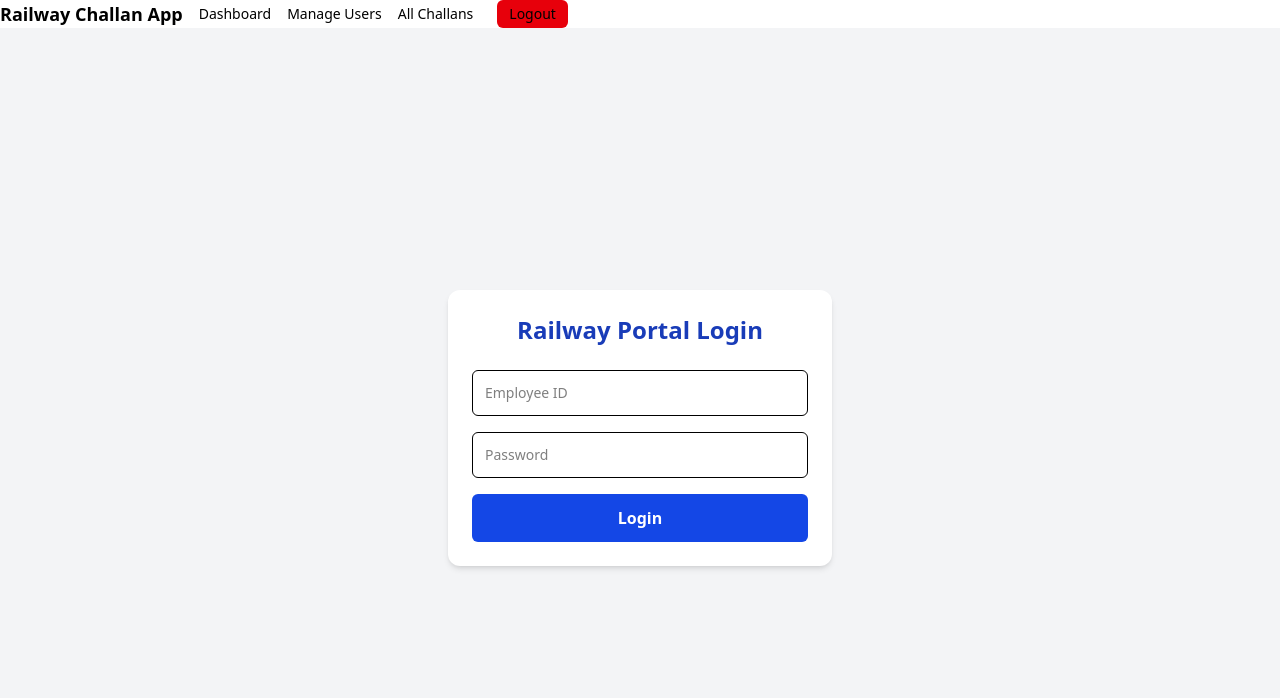
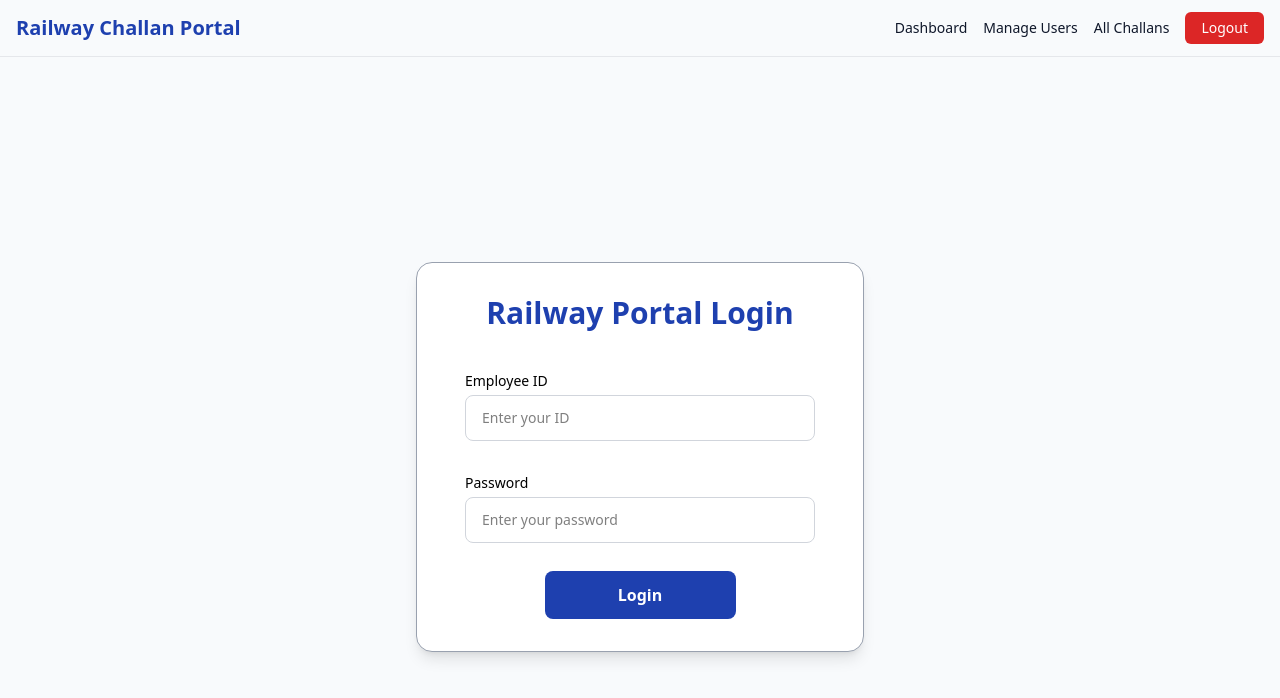
Before and after one commit to ayushhh101/railway-challan-app, a React (Vite) app in the folder railway-challan-frontend/: page /login in a window 1280 px wide. Shown: the top 698 px of the page. Built offline with nearby package versions, Linux system fonts and the light colour scheme; sample sign-in values are in the browser's storage.

Commit message:
navbar, login page, challancard, view challan ui revamp

```diff
--- a/railway-challan-frontend/package.json
+++ b/railway-challan-frontend/package.json
@@ -10,6 +10,7 @@
     "preview": "vite preview"
   },
   "dependencies": {
+    "@heroicons/react": "^2.2.0",
     "@tailwindcss/vite": "^4.1.8",
     "axios": "^1.9.0",
     "dom-to-image": "^2.6.0",
@@ -19,6 +20,7 @@
     "jspdf": "^3.0.1",
     "leaflet": "^1.9.4",
     "leaflet.heat": "^0.2.0",
+    "lucide-react": "^0.515.0",
     "react": "^19.1.0",
     "react-dom": "^19.1.0",
     "react-leaflet": "^5.0.0",
@@ -36,8 +38,8 @@
     "eslint-plugin-react-hooks": "^5.2.0",
     "eslint-plugin-react-refresh": "^0.4.19",
     "globals": "^16.0.0",
-    "postcss": "^8.5.4",
-    "tailwindcss": "^4.1.8",
+    "postcss": "^8.5.5",
+    "tailwindcss": "^4.1.10",
     "vite": "^6.3.5"
   }
 }
--- a/railway-challan-frontend/src/pages/AdminDashboardPage.jsx
+++ b/railway-challan-frontend/src/pages/AdminDashboardPage.jsx
@@ -286,11 +286,11 @@ const AdminDashboardPage = () => {
       </div>
 
       {/* Filtered Results */}
-      {filteredChallans.length === 0 && (
+      {/* {filteredChallans.length === 0 && (
   <div className="bg-white p-6 rounded-xl shadow text-center text-gray-500 text-lg font-medium">
     ❌ No challans found matching the filter criteria. ❌
   </div>
-)}
+)} */}
       {filteredChallans.length > 0 && (
         <>
           <div className="bg-white p-4 shadow rounded-xl">
--- a/railway-challan-frontend/src/pages/LoginPage.jsx
+++ b/railway-challan-frontend/src/pages/LoginPage.jsx
@@ -44,42 +44,53 @@ export default function LoginPage() {
   };
 
   return (
-    <div className="min-h-screen flex flex-col justify-center items-center px-4 bg-gray-100">
-      <div className="bg-white w-full max-w-sm rounded-xl p-6 shadow-md">
-        <h2 className="text-2xl font-bold text-center text-blue-800 mb-6">Railway Portal Login</h2>
+    <div className="min-h-screen bg-[#F8FAFC] flex items-center justify-center px-4 py-8">
+      <div className="bg-white max-w-md w-full rounded-2xl shadow-lg p-8 border border-gray-400">
+        <h2 className="text-3xl font-bold text-center text-[#1E40AF] mb-6">Railway Portal Login</h2>
 
-        <form onSubmit={handleSubmit} className="flex flex-col gap-4">
+        <form onSubmit={handleSubmit} >
+          <div className='p-4'>
+            <label className="block text-sm font-medium text-black mb-1">Employee ID</label>
             <input
               name="employeeId"
               type="text"
               value={formData.employeeId}
               onChange={handleChange}
-            placeholder="Employee ID"
-            className="p-3 border rounded-md text-sm"
+              placeholder="Enter your ID"
+              className="w-full border border-gray-300 rounded-lg px-4 py-3 text-sm focus:ring-2 focus:ring-[#1E40AF] focus:outline-none"
               required
             />
+          </div>
 
+          <div className='p-4'>
+            <label className="block text-sm font-medium text-black mb-1">Password</label>
             <input
               name="password"
               type="password"
               value={formData.password}
               onChange={handleChange}
-            placeholder="Password"
-            className="p-3 border rounded-md text-sm"
+              placeholder="Enter your password"
+              className="w-full border border-gray-300 rounded-lg px-4 py-3 text-sm focus:ring-2 focus:ring-[#1E40AF] focus:outline-none"
               required
             />
+          </div>
 
-          {error && <p className="text-red-500 text-sm text-center">{error}</p>}
+          {error && (
+            <p className="text-[#DC2626] text-sm text-center bg-red-50 border border-[#FCA5A5] p-2 rounded-md">
+              {error}
+            </p>
+          )}
 
           <button
             type="submit"
             disabled={loading}
-            className="bg-blue-700 text-white py-3 rounded-md font-semibold hover:bg-blue-800 transition"
+            className="w-1/2 block mx-auto bg-[#1E40AF] hover:bg-blue-950 text-white py-3 mt-3 rounded-lg font-semibold transition-colors duration-200"
           >
             {loading ? 'Logging in...' : 'Login'}
           </button>
         </form>
       </div>
     </div>
+
   );
 }
--- a/railway-challan-frontend/src/pages/Navbar.jsx
+++ b/railway-challan-frontend/src/pages/Navbar.jsx
@@ -1,9 +1,12 @@
 import { Link, useNavigate } from 'react-router-dom';
 import { useAuth } from '../context/AuthContext';
+import { useState } from 'react';
+import { Bars3Icon, XMarkIcon } from '@heroicons/react/24/outline';
 
 export default function Navbar() {
   const { user, logout } = useAuth();
   const navigate = useNavigate();
+  const [menuOpen, setMenuOpen] = useState(false);
 
   const handleLogout = () => {
     logout();
@@ -11,39 +14,74 @@ export default function Navbar() {
   };
 
   return (
-    <nav className="flex flex-col sm:flex-row gap-2 sm:gap-4 items-start sm:items-center">
-      <h1 className="text-lg font-bold">Railway Challan App</h1>
+     <nav className="bg-[#F8FAFC] border-b border-gray-200 shadow-sm px-4 py-3">
+      <div className="max-w-7xl mx-auto flex items-center justify-between">
+        {/* Logo */}
+        <h1 className="text-xl font-bold text-[#1E40AF]">Railway Challan Portal</h1>
 
-      {user && (
-        <div className="flex gap-4 items-center text-sm">
-          {/* Role-based Links */}
-          {user.role === 'tte' && (
+        {/* Hamburger */}
+        <button
+          className="sm:hidden focus:outline-none"
+          onClick={() => setMenuOpen(!menuOpen)}
+        >
+          {menuOpen ? (
+            <XMarkIcon className="h-6 w-6 text-[#1E40AF]" />
+          ) : (
+            <Bars3Icon className="h-6 w-6 text-[#1E40AF]" />
+          )}
+        </button>
+
+        {/* Desktop Links */}
+        <div className="hidden sm:flex gap-4 items-center text-sm text-[#0F172A]">
+          {user?.role === 'tte' && (
             <>
-              <Link to="/issue-challan" className="hover:underline">
-                Issue Challan
-              </Link>
-              <Link to="/view-challans" className="hover:underline">
-                My Challans
-              </Link>
+              <Link to="/issue-challan" className="hover:text-[#F97316] font-medium">Issue Challan</Link>
+              <Link to="/view-challans" className="hover:text-[#F97316] font-medium">My Challans</Link>
             </>
           )}
 
-          {user.role === 'admin' && (
+          {user?.role === 'admin' && (
             <>
-              <Link to="/dashboard" className="hover:underline">
-                Dashboard
-              </Link>
-              <Link to="/manage-users" className="hover:underline">
-                Manage Users
-              </Link>
-              <Link to="/view-challans" className="hover:underline">
-                All Challans
-              </Link>
+              <Link to="/admin-dashboard" className="hover:text-[#F97316] font-medium">Dashboard</Link>
+              <Link to="/manage-users" className="hover:text-[#F97316] font-medium">Manage Users</Link>
+              <Link to="/view-challans" className="hover:text-[#F97316] font-medium">All Challans</Link>
             </>
           )}
 
-          {/* Logout */}
-          <button onClick={handleLogout} className="bg-red-600 px-3 py-1 rounded-md ml-2">
+          <button
+            onClick={handleLogout}
+            className="bg-[#DC2626] text-white px-4 py-1.5 rounded-md hover:bg-red-700 transition"
+          >
+            Logout
+          </button>
+        </div>
+      </div>
+
+      {/* Mobile Menu */}
+      {menuOpen && (
+        <div className="sm:hidden mt-3 flex flex-col gap-3 text-sm text-[#0F172A]">
+          {user?.role === 'tte' && (
+            <>
+              <Link to="/issue-challan" className="hover:text-[#F97316]" onClick={() => setMenuOpen(false)}>Issue Challan</Link>
+              <Link to="/view-challans" className="hover:text-[#F97316]" onClick={() => setMenuOpen(false)}>My Challans</Link>
+            </>
+          )}
+
+          {user?.role === 'admin' && (
+            <>
+              <Link to="/admin-dashboard" className="hover:text-[#F97316]" onClick={() => setMenuOpen(false)}>Dashboard</Link>
+              <Link to="/manage-users" className="hover:text-[#F97316]" onClick={() => setMenuOpen(false)}>Manage Users</Link>
+              <Link to="/view-challans" className="hover:text-[#F97316]" onClick={() => setMenuOpen(false)}>All Challans</Link>
+            </>
+          )}
+
+          <button
+            onClick={() => {
+              handleLogout();
+              setMenuOpen(false);
+            }}
+            className="bg-[#DC2626] text-white px-4 py-2 rounded-md hover:bg-red-700 transition w-full text-left"
+          >
             Logout
           </button>
         </div>
--- a/railway-challan-frontend/src/pages/ViewChallansPage.jsx
+++ b/railway-challan-frontend/src/pages/ViewChallansPage.jsx
@@ -1,5 +1,5 @@
 // src/pages/ViewChallansPage.jsx
-import React, { useEffect, useState, useContext } from 'react';
+import React, { useEffect, useState } from 'react';
 import { useAuth } from '../context/AuthContext';
 import axios from 'axios';
 import ChallanCard from '../components/ChallanCard';
@@ -9,7 +9,7 @@ const ViewChallansPage = () => {
   const [challans, setChallans] = useState([]);
   const [loading, setLoading] = useState(true);
   const [error, setError] = useState(null);
-    const [totalChallans, setTotalChallans] = useState(0);
+  const [totalChallans, setTotalChallans] = useState(0);
 
   useEffect(() => {
     const fetchChallans = async () => {
@@ -47,16 +47,21 @@ const ViewChallansPage = () => {
     fetchChallans();
   }, [token, user.role]);
 
-  if (loading) return <div className="text-center p-4">Loading...</div>;
-  if (error) return <div className="text-center p-4 text-red-500">{error}</div>;
+  // if (loading) return <div className="text-center p-4">Loading...</div>;
+  // if (error) return <div className="text-center p-4 text-red-500">{error}</div>;
 
   return (
-    <div className="p-4 max-w-4xl mx-auto">
-      <h1 className="text-2xl font-semibold mb-4">Challans History</h1>
-      {challans.length === 0 ? (
-        <p>No challans found.</p>
+    <div className="p-4 sm:p-6 max-w-6xl mx-auto bg-[#F8FAFC] min-h-screen">
+      <h1 className="text-3xl font-bold text-[#1E40AF] mb-4 text-center">Challan History</h1>
+
+      {loading ? (
+        <div className="text-center text-sm text-slate-600 py-8">Loading challans...</div>
+      ) : error ? (
+        <div className="text-center text-[#DC2626] bg-red-50 border border-red-200 rounded p-4 text-sm">{error}</div>
+      ) : challans.length === 0 ? (
+        <p className="text-center text-slate-500 text-sm">No challans found.</p>
       ) : (
-        <div className="grid gap-4">
+        <div className="grid grid-cols-1 md:grid-cols-2 gap-5 mt-4">
           {challans.map((challan) => (
             <ChallanCard key={challan._id} challan={challan} />
           ))}
```
Also changed, not shown: railway-challan-frontend/src/components/ChallanCard.jsx (+30 -21 lines), railway-challan-frontend/src/pages/IssueChallanPage.jsx (+21 -12 lines), 1 other file (tests, documents, lock files or other folders). Lines whose indentation alone changed are shown as unchanged.
